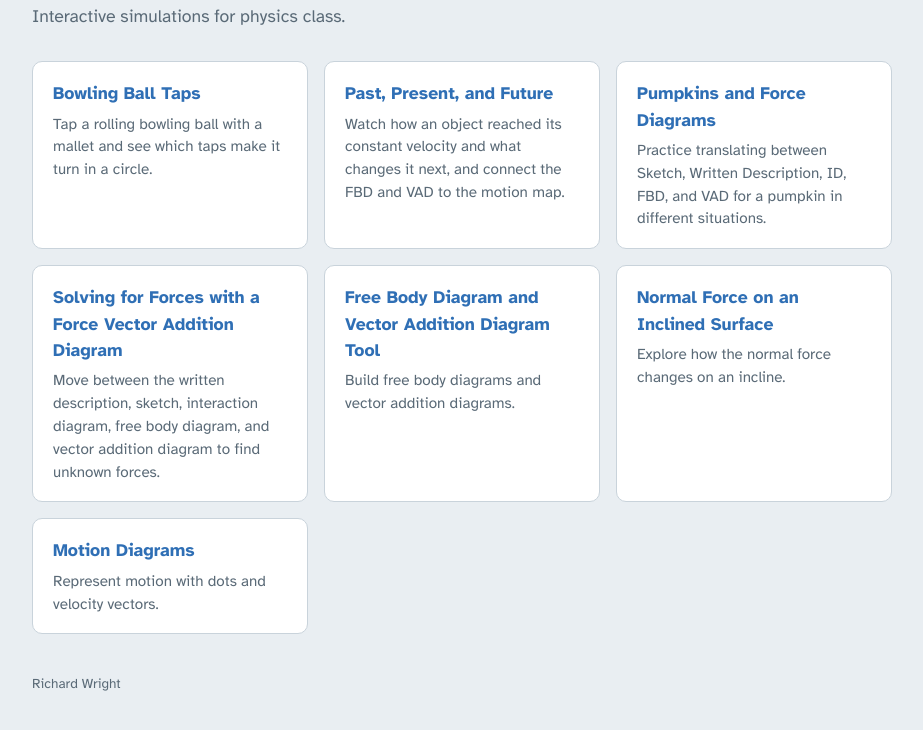
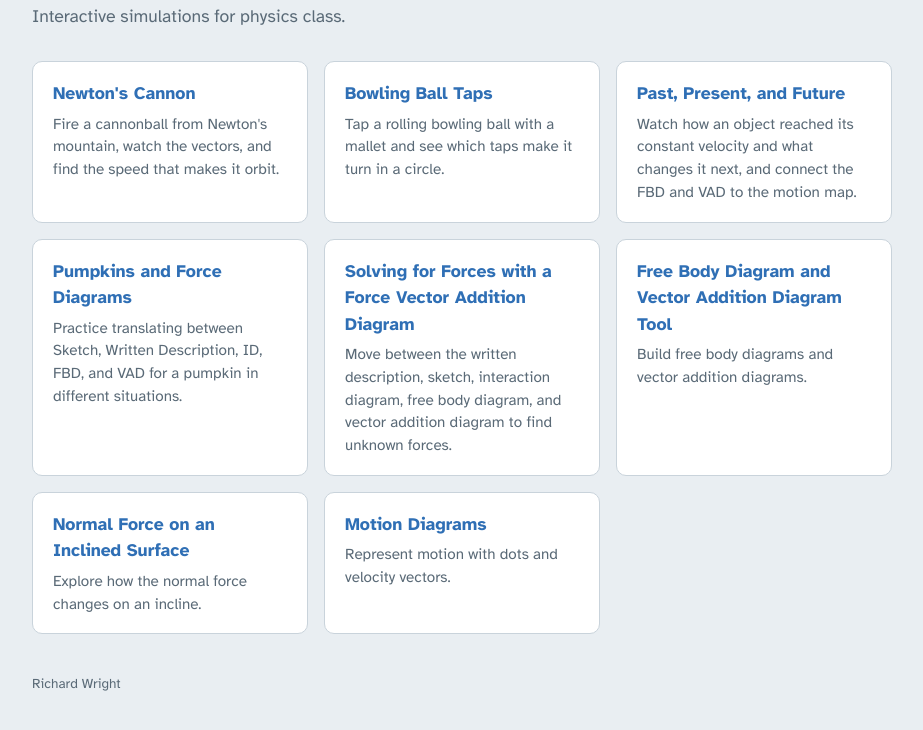
Before and after one commit to WrightPhysics/wrightphysics.github.io, a plain HTML site: page index.html in a window 1280 px wide. Shown: the part 104-834 px from the top of the page, without its empty margins (178-1101 px from the left). Drawn offline with Linux system fonts and the light colour scheme; a web font is replaced by a local one.

Commit message:
Add Newton's Cannon card
Co-Authored-By: Claude Opus 5.5 <noreply@anthropic.com>

```diff
--- a/index.html
+++ b/index.html
@@ -41,6 +41,10 @@ footer{margin-top:40px;color:var(--muted);font-size:.85rem}
   <h1>Wright Physics</h1>
   <p class="lede">Interactive simulations for physics class.</p>
   <ul class="tools">
+    <li class="tool"><a href="/newtons-cannon/">
+      <h2>Newton's Cannon</h2>
+      <p>Fire a cannonball from Newton's mountain, watch the vectors, and find the speed that makes it orbit.</p>
+    </a></li>
     <li class="tool"><a href="/bowling-ball-taps/">
       <h2>Bowling Ball Taps</h2>
       <p>Tap a rolling bowling ball with a mallet and see which taps make it turn in a circle.</p>
```
